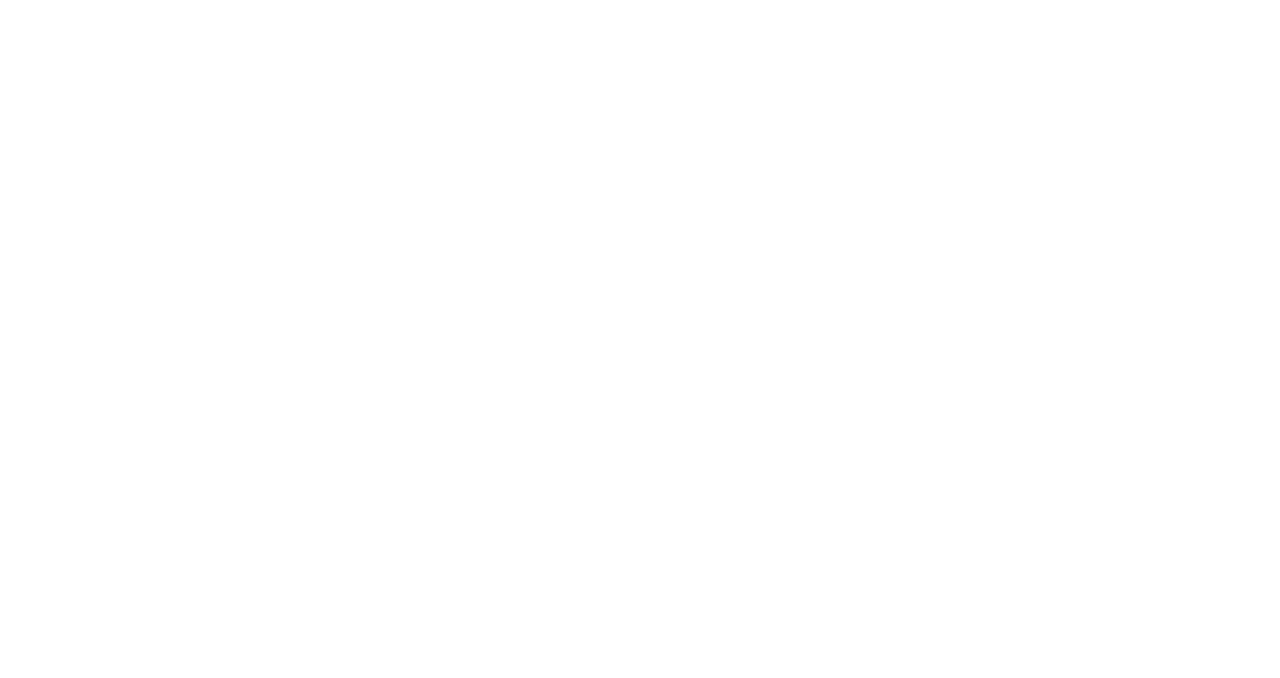
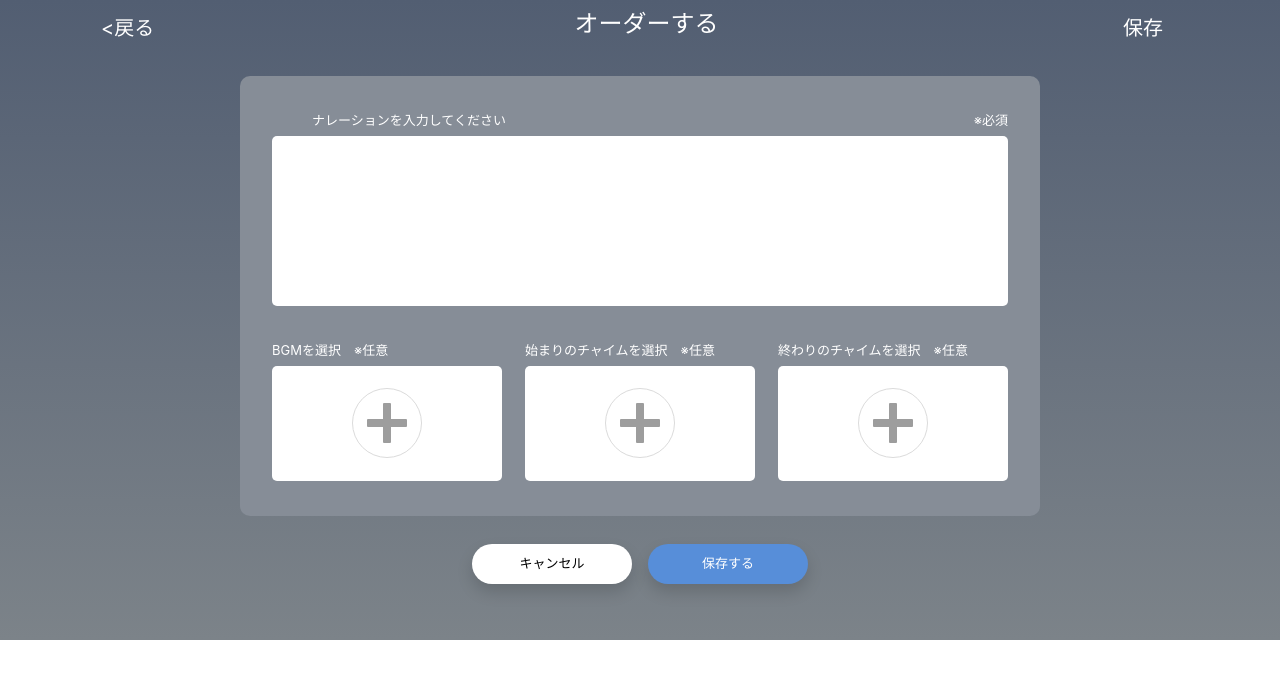
Before and after one commit to y-watanabe-usen/umesse-test, a Vue app in the folder develop/webapp/: page /new-order in a window 1280 px wide. Before the commit this address had no page. Shown: the top 678 px of the page. Built offline with nearby package versions, Linux system fonts and the light colour scheme.

Commit message:
オーダー画面の作成

```diff
--- a/develop/webapp/src/router/index.ts
+++ b/develop/webapp/src/router/index.ts
@@ -2,6 +2,7 @@
 import Home from '../views/Home.vue'
 import Narration from '../views/Narration.vue'
 import OrderVoiceBgm from '../views/OrderVoiceBgm.vue'
+import NewOrder from '../views/NewOrder.vue'
 
 const routes: Array<RouteRecordRaw> = [
   {
@@ -20,6 +21,11 @@
     component: OrderVoiceBgm
   },
   {
+    path: '/new-order',
+    name: 'NewOrder',
+    component: NewOrder
+  },
+  {
     path: '/about',
     name: 'About',
     // route level code-splitting
--- a/develop/webapp/src/views/Home.vue
+++ b/develop/webapp/src/views/Home.vue
@@ -262,7 +262,7 @@
               <div class="card-body">
                 <div class="list-group">
                   <router-link
-                    to="#"
+                    :to="{ path: 'new-order' }"
                     class="list-group-item list-group-item-action flex-column align-items-start"
                   >
                     <div class="d-flex w-100 justify-content-between">
--- /dev/null
+++ b/develop/webapp/src/views/NewOrder.vue
@@ -0,0 +1,208 @@
+<template>
+  <div class="bg-umesse pb-5">
+    <div class="container">
+      <nav class="navbar navbar-expand-lg navbar-light">
+        <router-link class="navbar-brand text-white" :to="{ path: '/' }"
+          >&lt;戻る</router-link
+        >
+        <div
+          class="collapse navbar-collapse justify-content-center text-white h4"
+        >
+          オーダーする
+        </div>
+        <router-link class="navbar-brand text-white" to="#">保存</router-link>
+      </nav>
+      <div class="box1">
+        <div class="box2">
+          <div class="box3">
+            <div class="box3-text">
+              <p style="padding-left: 40px">ナレーションを入力してください</p>
+              <p>※必須</p>
+            </div>
+            <textarea name=""></textarea>
+          </div>
+          <div class="box4">
+            <div>
+              <p>BGMを選択　※任意</p>
+              <button class="box5">
+                <svg
+                  xmlns="http://www.w3.org/2000/svg"
+                  width="70"
+                  height="70"
+                  viewBox="0 0 70 70"
+                >
+                  <g transform="translate(-313 -249)">
+                    <g
+                      transform="translate(313 249)"
+                      fill="#fff"
+                      stroke="#dbdbdb"
+                      stroke-width="1"
+                    >
+                      <circle cx="35" cy="35" r="35" stroke="none" />
+                      <circle cx="35" cy="35" r="34.5" fill="none" />
+                    </g>
+                    <rect
+                      width="40"
+                      height="8"
+                      rx="1"
+                      transform="translate(328 280)"
+                      fill="#9d9d9d"
+                    />
+                    <rect
+                      width="40"
+                      height="8"
+                      rx="1"
+                      transform="translate(352 264) rotate(90)"
+                      fill="#9d9d9d"
+                    />
+                  </g>
+                </svg>
+              </button>
+            </div>
+            <div>
+              <p>始まりのチャイムを選択　※任意</p>
+              <button class="box5">
+                <svg
+                  xmlns="http://www.w3.org/2000/svg"
+                  width="70"
+                  height="70"
+                  viewBox="0 0 70 70"
+                >
+                  <g transform="translate(-313 -249)">
+                    <g
+                      transform="translate(313 249)"
+                      fill="#fff"
+                      stroke="#dbdbdb"
+                      stroke-width="1"
+                    >
+                      <circle cx="35" cy="35" r="35" stroke="none" />
+                      <circle cx="35" cy="35" r="34.5" fill="none" />
+                    </g>
+                    <rect
+                      width="40"
+                      height="8"
+                      rx="1"
+                      transform="translate(328 280)"
+                      fill="#9d9d9d"
+                    />
+                    <rect
+                      width="40"
+                      height="8"
+                      rx="1"
+                      transform="translate(352 264) rotate(90)"
+                      fill="#9d9d9d"
+                    />
+                  </g>
+                </svg>
+              </button>
+            </div>
+            <div>
+              <p>終わりのチャイムを選択　※任意</p>
+              <button class="box5">
+                <svg
+                  xmlns="http://www.w3.org/2000/svg"
+                  width="70"
+                  height="70"
+                  viewBox="0 0 70 70"
+                >
+                  <g transform="translate(-313 -249)">
+                    <g
+                      transform="translate(313 249)"
+                      fill="#fff"
+                      stroke="#dbdbdb"
+                      stroke-width="1"
+                    >
+                      <circle cx="35" cy="35" r="35" stroke="none" />
+                      <circle cx="35" cy="35" r="34.5" fill="none" />
+                    </g>
+                    <rect
+                      width="40"
+                      height="8"
+                      rx="1"
+                      transform="translate(328 280)"
+                      fill="#9d9d9d"
+                    />
+                    <rect
+                      width="40"
+                      height="8"
+                      rx="1"
+                      transform="translate(352 264) rotate(90)"
+                      fill="#9d9d9d"
+                    />
+                  </g>
+                </svg>
+              </button>
+            </div>
+          </div>
+        </div>
+      </div>
+      <div class="btn-area">
+        <button class="btn-edit shadow">キャンセル</button>
+        <button class="btn-edit btn-save shadow">保存する</button>
+      </div>
+    </div>
+  </div>
+</template>
+
+<style scoped>
+textarea {
+  resize: none;
+  width: 100%;
+  height: 170px;
+  border-radius: 5px;
+  border: none;
+}
+p {
+  font-size: 13px;
+  color: #ffffff;
+  margin-bottom: 5px;
+}
+button {
+  border: none;
+  background-color: #ffffff;
+}
+.box1 {
+  display: flex;
+  width: 800px;
+  height: 440px;
+  background-color: #868d97;
+  margin: 20px auto;
+  border-radius: 10px;
+}
+.box2 {
+  width: 92%;
+  margin: auto;
+}
+.box3 {
+  width: 100%;
+  height: 230px;
+}
+.box3-text {
+  display: flex;
+  justify-content: space-between;
+}
+.box4 {
+  display: flex;
+  justify-content: space-between;
+}
+.box5 {
+  width: 230px;
+  height: 115px;
+  border-radius: 5px;
+}
+.btn-area {
+  display: flex;
+  justify-content: center;
+}
+.btn-edit {
+  font-size: 13px;
+  width: 160px;
+  height: 40px;
+  border-radius: 2em;
+  margin: 8px;
+}
+.btn-save {
+  color: #ffffff;
+  background-color: #578ed9;
+}
+</style>
```
